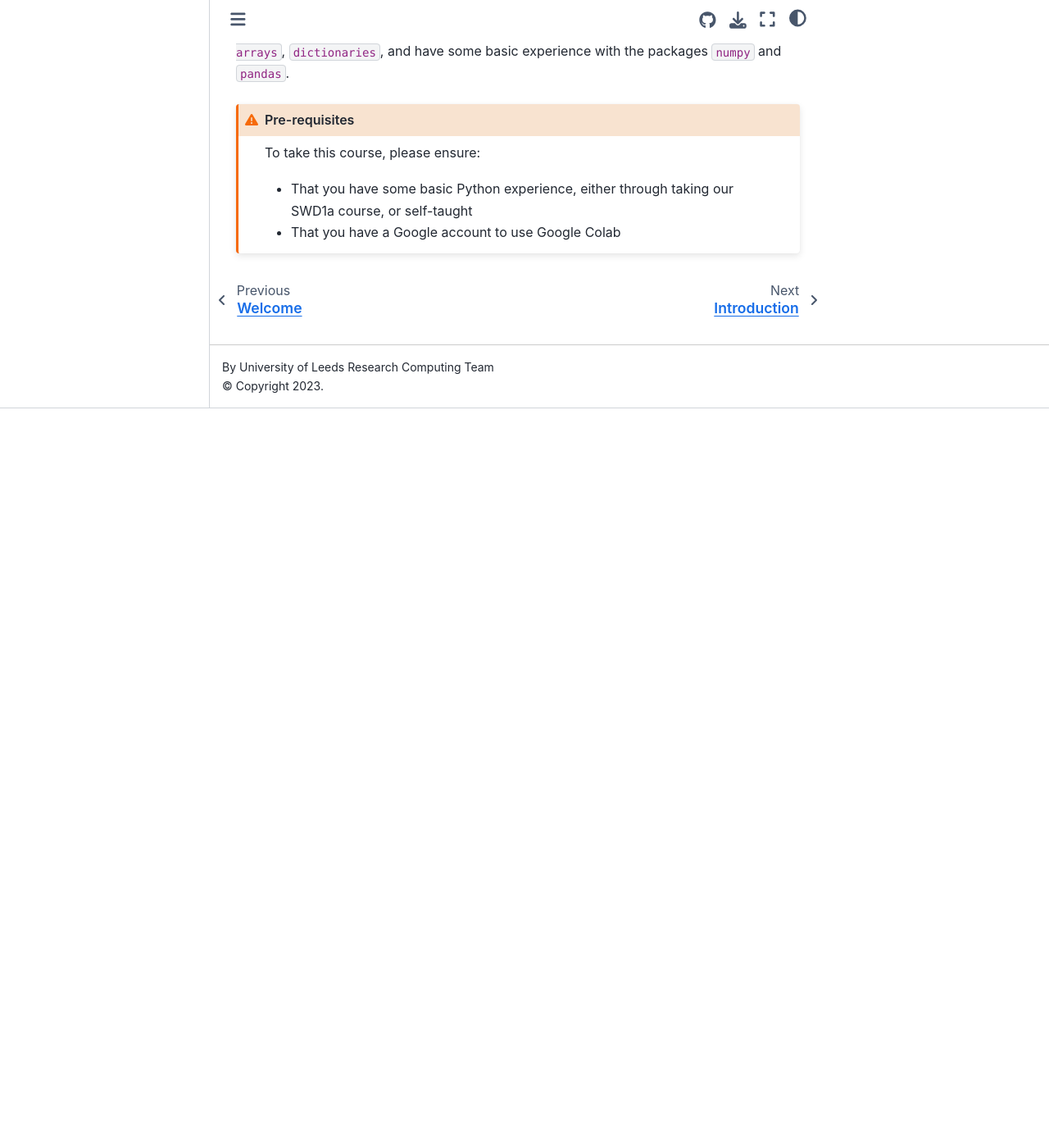
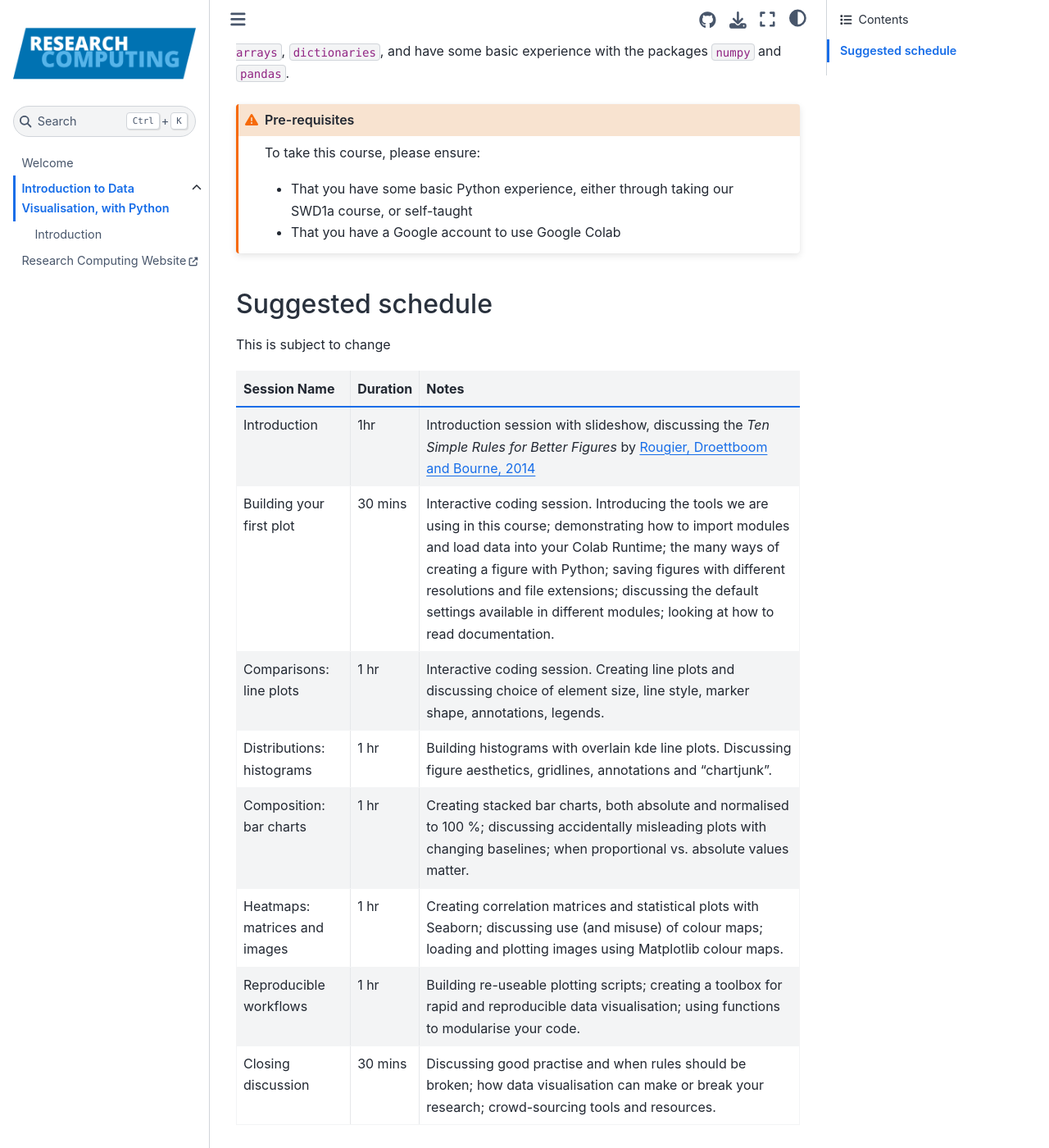
Before and after one commit to ARCTraining/data-vis, a Jupyter Book: the page built from book/data-vis-101/start.md, in a window 1280 px wide and 1400 px high, scrolled down 902 px. Shown: the whole window at 82% size. Built offline with Jupyter Book 1.0.4 settings and Sphinx 7.4.7 and the Sphinx Book theme 1.1.4, drawn with Linux system fonts in a browser that asks for light colours; before the commit the page ends 1378 px from its top, so only the background shows below that.

````diff
--- a/book/_toc.yml
+++ b/book/_toc.yml
@@ -8,6 +8,6 @@ root: welcome
 sections:
 - file: data-vis-101/start.md
   sections:
-    - file: data-vis-101/introduction.md
+    - file: data-vis-101/01-introduction.md
 - url: https://arc.leeds.ac.uk
   title: Research Computing Website
--- a/book/data-vis-101/start.md
+++ b/book/data-vis-101/start.md
@@ -25,3 +25,19 @@ To take this course, please ensure:
 - That you have some basic Python experience, either through taking our SWD1a course, or self-taught
 - That you have a Google account to use Google Colab
 ```
+
+
+## Suggested schedule
+
+This is subject to change
+
+| Session Name | Duration | Notes |
+| --- | --- | --- |
+| Introduction | 1hr | Introduction session with slideshow, discussing the _Ten Simple Rules for Better Figures_ by [Rougier, Droettboom and Bourne, 2014](https://doi.org/10.1371/journal.pcbi.1003833) |
+| Building your first plot | 30 mins | Interactive coding session. Introducing the tools we are using in this course; demonstrating how to import modules and load data into your Colab Runtime; the many ways of creating a figure with Python; saving figures with different resolutions and file extensions; discussing the default settings available in different modules; looking at how to read documentation. |
+| Comparisons: line plots | 1 hr | Interactive coding session. Creating line plots and discussing choice of element size, line style, marker shape, annotations, legends.|
+| Distributions: histograms | 1 hr | Building histograms with overlain kde line plots. Discussing figure aesthetics, gridlines, annotations and "chartjunk".|
+| Composition: bar charts| 1 hr | Creating stacked bar charts, both absolute and normalised to 100 %; discussing accidentally misleading plots with changing baselines; when proportional vs. absolute values matter. |
+| Heatmaps: matrices and images| 1 hr | Creating correlation matrices and statistical plots with Seaborn; discussing use (and misuse) of colour maps; loading and plotting images using Matplotlib colour maps. |
+| Reproducible workflows| 1 hr | Building re-useable plotting scripts; creating a toolbox for rapid and reproducible data visualisation; using functions to modularise your code. |
+| Closing discussion | 30 mins| Discussing good practise and when rules should be broken; how data visualisation can make or break your research; crowd-sourcing tools and resources.|
````
Also changed, not shown: book/example_section/example.md (deleted, +0 -3 lines), book/example_section/start.md (deleted, +0 -1 lines), book/data-vis-101/01-introduction.md (renamed from book/data-vis-101/introduction.md), book/data-vis-101/02-first-plot.md (added), book/data-vis-101/03-comparison-line-plots.md (added), book/data-vis-101/04-distribution-histogram.md (added), book/data-vis-101/05-composition-bar-charts.md (added), book/data-vis-101/06-heatmaps.md (added).
